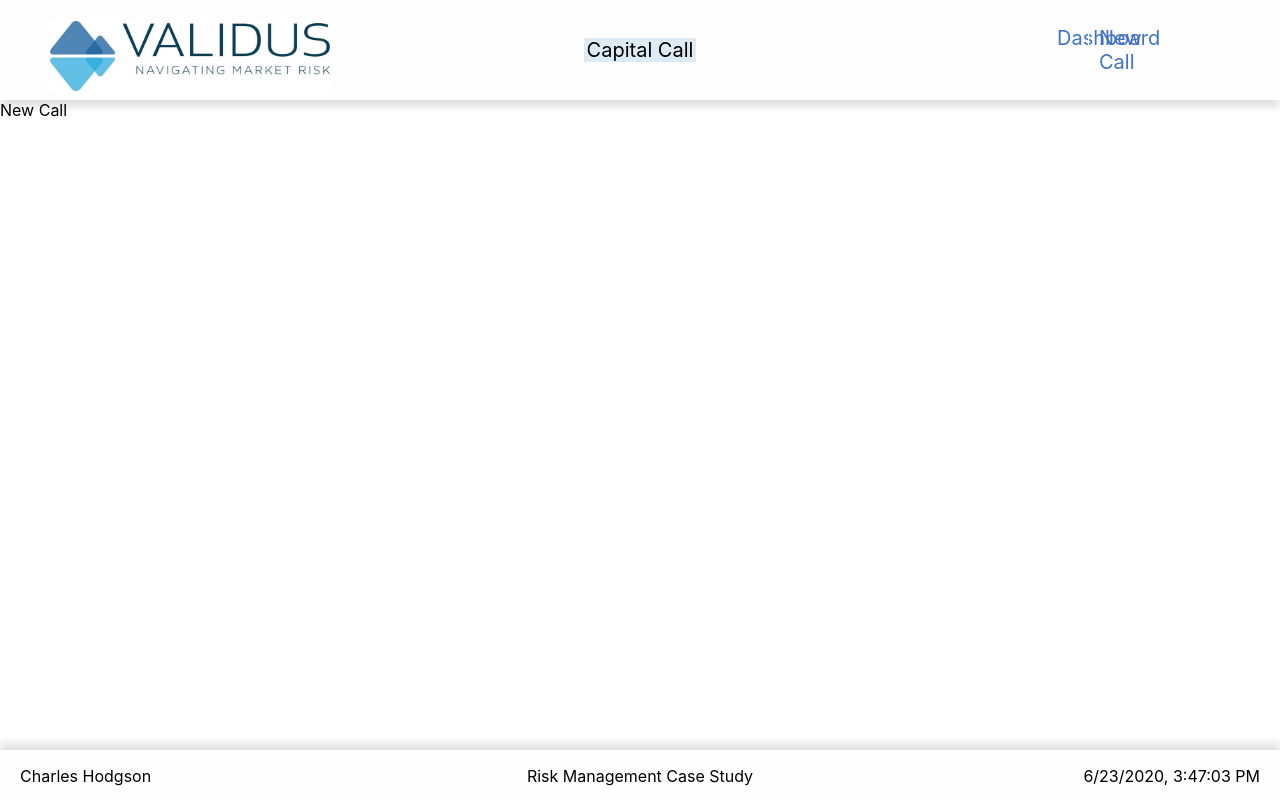
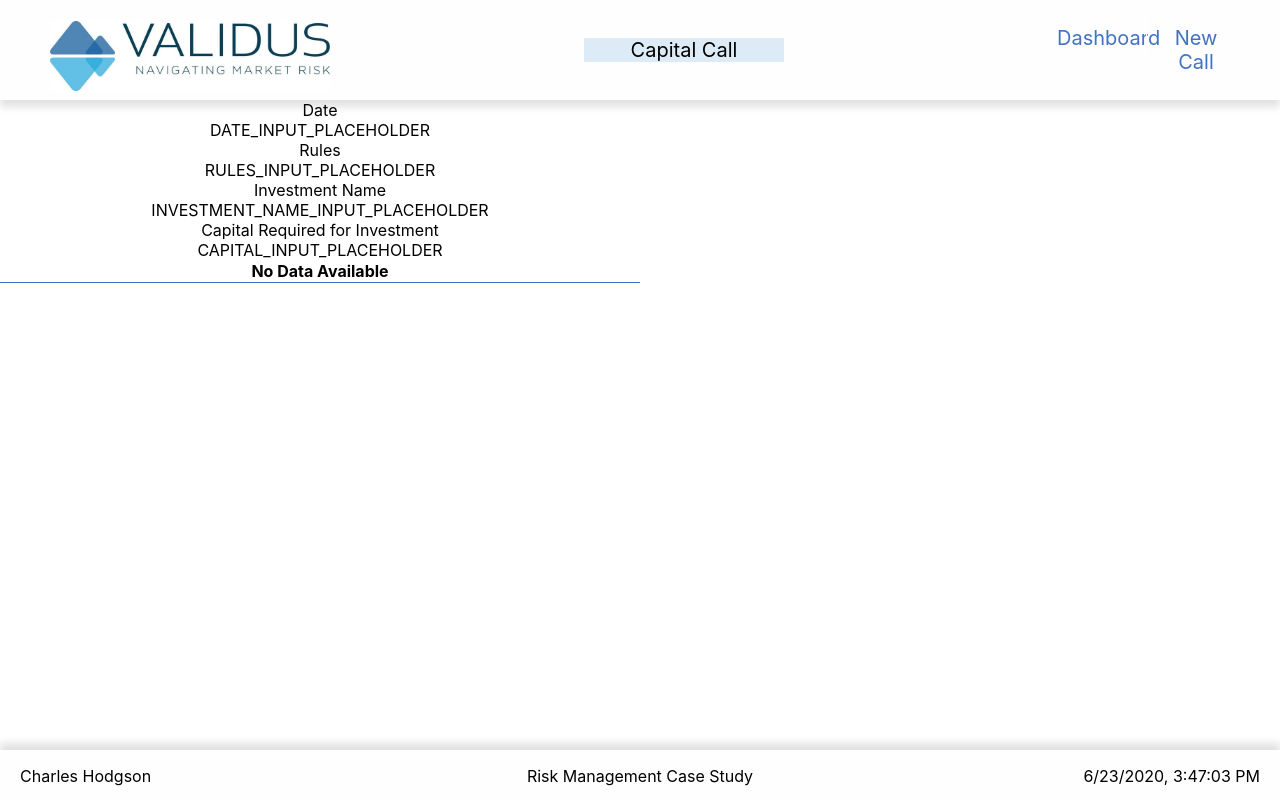
Before and after one commit to HeyItsChazm/CapitalCall, a React (Create React App) app in the folder CapitalCall/frontend/: page /newcall in a window 1280 px wide. Built offline with nearby package versions, Linux system fonts and the light colour scheme.

Commit message:
frontend newcall page roughed out.

```diff
--- a/CapitalCall/frontend/src/App.css
+++ b/CapitalCall/frontend/src/App.css
@@ -3,6 +3,7 @@
   width: 100%;
   overflow: auto;
   position: absolute;
+  min-width: 800px;
 }
 
 .App-logo {
@@ -10,6 +11,11 @@
   height: 70px;
   margin-top: 17px;
   margin-left: 50px;
+}
+
+.App-logo-container {
+  min-width: 330px;
+  min-height: 87px;
 }
 
 .App-header, .App-footer, .App-content {
@@ -62,6 +68,7 @@
   grid-column: 1;
   margin-left: 20px;
   text-align: left;
+  min-width: 170px;
 }
 
 .App-info-title {
@@ -73,13 +80,15 @@
   grid-column: 3;
   margin-right: 20px;
   text-align: right;
+  min-width: 170px;
 }
 
 .App-name-container {
   grid-column: 2;
-  padding-left: 200px;
-  padding-right: 200px;
+  margin-left: 200px;
+  margin-right: 200px;
   text-align: center;
+  min-width: 200px;
 }
 
 .App-name {
@@ -93,6 +102,7 @@
   padding-left: 150px;
   padding-right: 150px;
   text-align: center;
+  min-width: 200px;
 }
 
  .Nav-dashboard, .Nav-newcall {
--- a/CapitalCall/frontend/src/components/Logo.js
+++ b/CapitalCall/frontend/src/components/Logo.js
@@ -4,9 +4,11 @@ import { Link } from 'react-router-dom'
 
 const Logo = () => {
   return (
-    <Link to='/'>
-      <img className='App-logo' src={logo} alt='Validus Risk Management' />
-    </Link>
+    <div className='App-logo-container'>
+      <Link to='/'>
+        <img className='App-logo' src={logo} alt='Validus Risk Management' />
+      </Link>
+    </div>
   )
 }
 export default Logo;
--- a/CapitalCall/frontend/src/components/PageLoader.js
+++ b/CapitalCall/frontend/src/components/PageLoader.js
@@ -4,7 +4,7 @@ import { Switch, Route } from 'react-router-dom';
 import WelcomePage from '../pages/Welcome';
 import DashboardPage from '../pages/Dashboard';
 import NewCallPage from '../pages/NewCall';
-import ErrorPage from '../pages/Error'
+import ErrorPage from '../pages/Error';
 
 
 const PageLoader = () => {
--- a/CapitalCall/frontend/src/components/Table.js
+++ b/CapitalCall/frontend/src/components/Table.js
@@ -10,7 +10,7 @@ class Table extends Component {
     return <tr>{row}</tr>
   }
   render () {
-    if (this.props.data.length === 0){
+    if (this.props.data == null || this.props.data.length === 0) {
       return (
         <table>
           <tr>
@@ -18,7 +18,7 @@ class Table extends Component {
           </tr>
         </table>
       )
-    }
+    };
     const headerRow = Object.keys(...this.props.data);
     return (
       <table>
--- a/CapitalCall/frontend/src/pages/NewCall.js
+++ b/CapitalCall/frontend/src/pages/NewCall.js
@@ -1,6 +1,9 @@
 import React from 'react';
 import '../App.css';
 import NavigationHeader from '../components/NavigationHeader';
+import Table from '../components/Table';
+import axios from 'axios';
+
 
 const NewCallPage = () => {
   return (
@@ -8,7 +11,29 @@ const NewCallPage = () => {
       <NavigationHeader/>
       <main className='App-content'>
         <div className='Newcall'>
-          New Call
+          <table>
+            <div className="Newcall-input">
+              <div className="Newcall-input-date">
+                <div>Date</div>
+                <div>DATE_INPUT_PLACEHOLDER</div>
+              </div>
+              <div className="Newcall-input-rules">
+                <div>Rules</div>
+                <div>RULES_INPUT_PLACEHOLDER</div>
+              </div>
+              <div className="Newcall-input-investment">
+                <div>Investment Name</div>
+                <div>INVESTMENT_NAME_INPUT_PLACEHOLDER</div>
+              </div>
+              <div className="Newcall-input-capital">
+                <div>Capital Required for Investment</div>
+                <div>CAPITAL_INPUT_PLACEHOLDER</div>
+              </div>
+            </div>
+          </table>
+          <div className='Newcall-preview-table'>
+            <Table data={null} />
+          </div>
         </div>
       </main>
     </div>
```
Also changed, not shown: CapitalCall/frontend/src/pages/Dashboard.js (+1 -10 lines).
